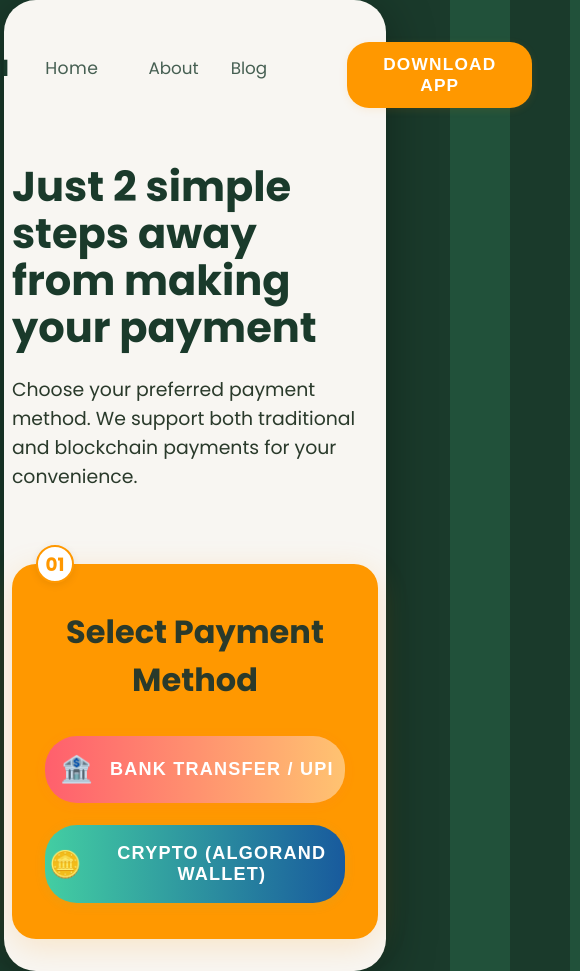
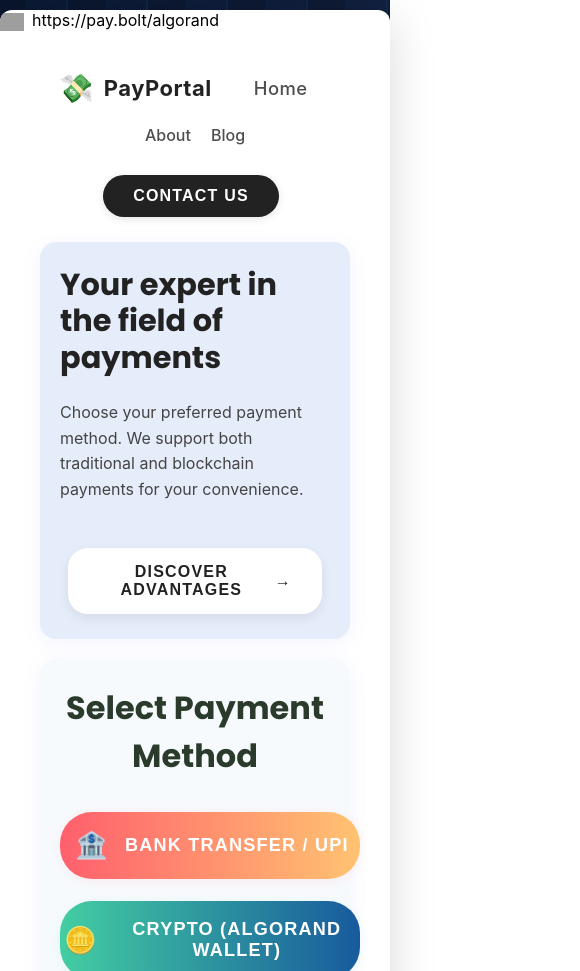
Before and after one commit to Suryadeepsinh-Jadeja/payments_algorand, a React (Vite) app: page / in a window 390 px wide. Shown: the whole page, 580 px wide, since content can reach past the window. After the commit the page ends 844 px from the top, so only its background shows below. Built offline with nearby package versions, Linux system fonts and the light colour scheme; grey boxes are pictures that could not be loaded; what algosdk would draw is missing.

Commit message:
Modernize UI: widen main container, cards, and browser frame; improve spacing, padding, and responsiveness for dashboard look

```diff
--- a/src/index.css
+++ b/src/index.css
@@ -5,24 +5,14 @@
 }
 
 body {
-  font-family: 'Poppins', 'Montserrat', -apple-system, BlinkMacSystemFont, 'Segoe UI', 'Roboto', 'Oxygen',
+  font-family: 'Inter', 'Poppins', 'Montserrat', -apple-system, BlinkMacSystemFont, 'Segoe UI', 'Roboto', 'Oxygen',
     'Ubuntu', 'Cantarell', 'Fira Sans', 'Droid Sans', 'Helvetica Neue',
     sans-serif;
   -webkit-font-smoothing: antialiased;
   -moz-osx-font-smoothing: grayscale;
-  background: #1a3a2b;
+  background: radial-gradient(ellipse at 60% 40%, #e3f0e8 60%, #b7d3e6 100%);
   min-height: 100vh;
-  margin: 0;
-  display: flex;
-  align-items: center;
-  justify-content: center;
-  overflow: hidden;
-  /* vertical stripes */
-  background-image: repeating-linear-gradient(
-    to right,
-    #1a3a2b 0 60px,
-    #21513a 60px 120px
-  );
+  overflow-x: hidden;
 }
 
 .browser-bg {
@@ -34,7 +24,6 @@ body {
   z-index: 0;
 }
 
-/* SVG blockchain pattern overlay */
 .browser-bg:after {
   content: '';
   position: absolute;
@@ -52,65 +41,29 @@ body {
 }
 
 .browser-frame {
-  margin: 48px auto;
-  max-width: 480px;
+  margin: 32px auto;
+  max-width: 1400px;
+  width: 95%;
   border-radius: 18px;
-  box-shadow: 0 8px 48px 0 rgba(0,0,0,0.55), 0 1.5px 0 0 #222b44;
-  background: rgba(18, 28, 48, 0.98);
+  box-shadow: 0 8px 48px 0 rgba(0,0,0,0.15);
+  background: #fff;
   overflow: hidden;
   position: relative;
   z-index: 2;
 }
 
-.browser-bar {
-  display: flex;
-  align-items: center;
-  height: 38px;
-  background: linear-gradient(90deg, #1a2a4f 60%, #223366 100%);
-  border-bottom: 1.5px solid #223366;
-  padding: 0 18px;
-  gap: 10px;
-  position: relative;
-}
-
-.browser-dot {
-  width: 12px;
-  height: 12px;
-  border-radius: 50%;
-  display: inline-block;
-  margin-right: 4px;
-}
-.browser-dot.red { background: #ff5f56; border: 1.5px solid #e0443e; }
-.browser-dot.yellow { background: #ffbd2e; border: 1.5px solid #dea123; }
-.browser-dot.green { background: #27c93f; border: 1.5px solid #13a10e; }
-
-.browser-address {
-  margin: 0 auto;
-  background: #192a44;
-  border-radius: 7px;
-  padding: 3px 16px 3px 8px;
-  color: #b6eaff;
-  font-size: 1.01rem;
-  display: flex;
-  align-items: center;
-  box-shadow: 0 1px 4px 0 rgba(0,0,0,0.10);
-  font-family: 'Poppins', monospace;
-  letter-spacing: 0.02em;
-}
-
 .browser-content {
-  padding: 0;
-  min-height: 540px;
+  min-height: 700px;
   display: flex;
   align-items: center;
   justify-content: center;
   background: none;
+  padding: 20px;
 }
 
 #root {
   width: 100%;
-  max-width: 480px;
-  padding: 0;
+  max-width: 1200px;
 }
 
 .glass-container {
@@ -143,14 +96,16 @@ h1, h2, h3 {
 }
 
 h1 {
-  font-size: 2.5rem;
-  margin-bottom: 18px;
+  font-size: 2.8rem;
+  margin-bottom: 24px;
+  line-height: 1.2;
 }
 
 p {
-  font-size: 1.13rem;
-  color: #222;
-  margin-bottom: 18px;
+  font-size: 1.2rem;
+  color: #333;
+  margin-bottom: 24px;
+  line-height: 1.6;
 }
 
 button {
@@ -230,60 +185,62 @@ button:active {
   100% { box-shadow: 0 0 0 0 rgba(67, 206, 162, 0); }
 }
 
+/* ========== Main Layout ========== */
 .tablet-container {
-  background: #f8f6f2;
+  background: #fff;
   border-radius: 32px;
-  box-shadow: 0 8px 48px 0 rgba(0,0,0,0.35);
-  max-width: 980px;
-  width: 98vw;
-  min-height: 600px;
-  margin: auto;
+  box-shadow: 0 8px 48px 0 rgba(0,0,0,0.10);
+  max-width: 1200px;
+  width: 95%;
+  margin: 0 auto;
   padding: 0;
   display: flex;
   flex-direction: column;
-  position: relative;
-  justify-content: center;
   align-items: center;
+  min-height: 600px;
 }
 
 .topbar {
   display: flex;
   align-items: center;
   justify-content: space-between;
-  padding: 28px 40px 18px 40px;
+  padding: 40px 60px 24px 60px;
   background: transparent;
-  gap: 32px;
+  gap: 40px;
+  width: 100%;
+  box-sizing: border-box;
 }
+
 .topbar-logo {
   font-weight: 700;
-  font-size: 1.4rem;
-  color: #1a3a2b;
+  font-size: 1.8rem;
+  color: #222;
   letter-spacing: 0.02em;
   display: flex;
   align-items: center;
-  gap: 0;
 }
+
 .topbar-home-link {
-  margin-left: 18px;
-  margin-right: 18px;
-  color: #1a3a2b;
+  margin: 0 24px;
+  color: #222;
   text-decoration: none;
   font-weight: 500;
-  font-size: 1.08rem;
+  font-size: 1.15rem;
   opacity: 0.8;
   transition: opacity 0.2s;
 }
 .topbar-home-link:hover {
   opacity: 1;
 }
+
 .topbar-nav {
   display: flex;
-  gap: 32px;
-  font-size: 1.05rem;
-  margin-right: 32px;
+  gap: 40px;
+  font-size: 1.1rem;
+  margin-right: 40px;
 }
 .topbar-nav a {
-  color: #1a3a2b;
+  color: #222;
   text-decoration: none;
   font-weight: 500;
   opacity: 0.8;
@@ -292,91 +249,308 @@ button:active {
 .topbar-nav a:hover {
   opacity: 1;
 }
+
 .topbar-btn {
-  background: #ff9800;
+  background: #222;
   color: #fff;
   border: none;
-  border-radius: 22px;
-  padding: 12px 36px;
+  border-radius: 25px;
+  padding: 15px 40px;
   font-weight: 700;
-  font-size: 1.08rem;
+  font-size: 1.1rem;
   cursor: pointer;
-  box-shadow: 0 2px 8px rgba(255,152,0,0.10);
-  transition: background 0.2s;
-  margin-left: 16px;
+  box-shadow: 0 2px 8px rgba(0,0,0,0.10);
+  transition: background 0.2s, transform 0.2s;
+  margin-left: 20px;
 }
 .topbar-btn:hover {
-  background: #ffb74d;
+  background: #444;
+  transform: translateY(-1px);
 }
 
 .tablet-content {
   flex: 1;
   display: flex;
   flex-direction: row;
-  align-items: center;
+  align-items: stretch;
   justify-content: center;
-  padding: 0 48px 48px 48px;
-  gap: 48px;
+  padding: 40px 60px 60px 60px;
+  gap: 60px;
   width: 100%;
   box-sizing: border-box;
 }
 
-.accent-card {
-  background: #ff9800;
-  color: #fff;
-  border-radius: 24px;
-  padding: 44px 32px 36px 32px;
-  min-width: 340px;
-  max-width: 420px;
-  width: 370px;
-  box-shadow: 0 8px 32px rgba(255,152,0,0.18);
-  position: relative;
+.left-card, .right-cards {
   display: flex;
   flex-direction: column;
-  align-items: center;
+  align-items: flex-start;
   justify-content: center;
-  margin: 0 auto;
-}
-.accent-card-centered {
-  align-items: center;
-  justify-content: center;
-  text-align: center;
-}
-.accent-card .step {
-  background: #fff;
-  color: #ff9800;
-  border-radius: 50%;
-  width: 38px;
-  height: 38px;
-  display: flex;
-  align-items: center;
-  justify-content: center;
-  font-weight: 700;
-  font-size: 1.15rem;
-  position: absolute;
-  top: -19px;
-  left: 24px;
-  box-shadow: 0 2px 8px rgba(0,0,0,0.08);
-  border: 2.5px solid #ff9800;
-  z-index: 2;
+  width: 50%;
 }
 
-/* Responsive */
+.left-card {
+  background: #e6edfa;
+  border-radius: 28px;
+  padding: 50px 40px;
+  min-height: 400px;
+  box-shadow: 0 4px 20px rgba(100,120,255,0.08);
+  display: flex;
+  flex-direction: column;
+  justify-content: center;
+}
+
+.left-card h1 {
+  font-size: 2.8rem;
+  color: #222;
+  margin-bottom: 24px;
+  line-height: 1.2;
+}
+
+.left-card p {
+  font-size: 1.25rem;
+  color: #444;
+  margin-bottom: 40px;
+  line-height: 1.6;
+}
+
+.left-card .cta-btn {
+  background: #fff;
+  color: #222;
+  border: none;
+  border-radius: 20px;
+  padding: 18px 40px;
+  font-weight: 600;
+  font-size: 1.15rem;
+  cursor: pointer;
+  box-shadow: 0 4px 12px rgba(0,0,0,0.08);
+  margin-top: 16px;
+  display: inline-flex;
+  align-items: center;
+  gap: 10px;
+  transition: all 0.2s;
+  align-self: flex-start;
+}
+.left-card .cta-btn:hover {
+  background: #f5f5f5;
+  transform: translateY(-2px);
+  box-shadow: 0 6px 16px rgba(0,0,0,0.12);
+}
+
+.right-cards {
+  background: #f7fafd;
+  border-radius: 28px;
+  padding: 50px 40px;
+  min-height: 400px;
+  box-shadow: 0 4px 20px rgba(100,120,255,0.08);
+  display: flex;
+  flex-direction: column;
+  justify-content: center;
+  gap: 30px;
+}
+
+.payment-card {
+  background: #d6f7d6;
+  border-radius: 20px;
+  padding: 35px 30px;
+  box-shadow: 0 3px 15px rgba(100,200,100,0.10);
+  display: flex;
+  flex-direction: column;
+  gap: 20px;
+  transition: transform 0.2s;
+}
+.payment-card:hover {
+  transform: translateY(-2px);
+}
+
+.payment-card.crypto {
+  background: #cbe6fa;
+  box-shadow: 0 3px 15px rgba(100,180,255,0.10);
+}
+
+.payment-card .card-title {
+  font-size: 1.3rem;
+  font-weight: 700;
+  color: #222;
+}
+
+.payment-card .card-desc {
+  font-size: 1.1rem;
+  color: #444;
+  line-height: 1.5;
+}
+
+.payment-card .card-btn {
+  background: #222;
+  color: #fff;
+  border: none;
+  border-radius: 18px;
+  padding: 15px 32px;
+  font-weight: 600;
+  font-size: 1.1rem;
+  cursor: pointer;
+  box-shadow: 0 3px 10px rgba(0,0,0,0.08);
+  margin-top: 12px;
+  display: inline-flex;
+  align-items: center;
+  gap: 10px;
+  transition: all 0.2s;
+  align-self: flex-start;
+}
+.payment-card .card-btn:hover {
+  background: #444;
+  transform: translateY(-1px);
+  box-shadow: 0 5px 15px rgba(0,0,0,0.15);
+}
+
+/* ===================== Media Queries ===================== */
+@media (max-width: 1200px) {
+  .tablet-content {
+    gap: 40px;
+    padding: 30px 40px 50px 40px;
+  }
+
+  .topbar {
+    padding: 30px 40px 20px 40px;
+    gap: 30px;
+  }
+
+  .left-card h1 {
+    font-size: 2.4rem;
+  }
+
+  .left-card p {
+    font-size: 1.15rem;
+  }
+}
+
 @media (max-width: 900px) {
+  .browser-frame {
+    width: 98%;
+    margin: 20px auto;
+  }
+
+  .tablet-container {
+    width: 100%;
+    border-radius: 20px;
+    margin: 0;
+  }
+
   .tablet-content {
     flex-direction: column;
-    gap: 18px;
-    padding: 0 8px 32px 8px;
+    gap: 30px;
+    padding: 20px 30px 40px 30px;
+    align-items: stretch;
   }
-  .accent-card {
-    min-width: unset;
-    max-width: unset;
+
+  .topbar {
+    flex-direction: column;
+    gap: 20px;
+    padding: 25px 30px 15px 30px;
+    text-align: center;
+  }
+
+  .topbar-nav {
+    gap: 25px;
+    margin-right: 0;
+  }
+
+  .topbar-btn {
+    margin-left: 0;
+    margin-top: 10px;
+  }
+
+  .left-card, .right-cards {
     width: 100%;
-    margin: 0 auto;
+    padding: 35px 25px;
+    min-height: auto;
   }
-  .tablet-container {
-    max-width: 99vw;
-    min-width: unset;
-    padding: 0;
+
+  .left-card h1 {
+    font-size: 2.2rem;
+  }
+
+  .left-card p {
+    font-size: 1.1rem;
+  }
+
+  .right-cards {
+    gap: 25px;
+  }
+
+  .payment-card {
+    padding: 30px 25px;
   }
 }
+
+@media (max-width: 600px) {
+  .browser-frame {
+    width: 100%;
+    margin: 10px auto;
+    border-radius: 12px;
+  }
+
+  .tablet-container {
+    border-radius: 12px;
+    box-shadow: none;
+  }
+
+  .tablet-content {
+    padding: 15px 20px 30px 20px;
+    gap: 20px;
+  }
+
+  .topbar {
+    padding: 20px 20px 10px 20px;
+  }
+
+  .topbar-logo {
+    font-size: 1.5rem;
+  }
+
+  .topbar-nav {
+    gap: 20px;
+    font-size: 1rem;
+  }
+
+  .topbar-btn {
+    padding: 12px 30px;
+    font-size: 1rem;
+  }
+
+  .left-card, .right-cards {
+    padding: 25px 20px;
+    border-radius: 16px;
+  }
+
+  .left-card h1 {
+    font-size: 1.9rem;
+  }
+
+  .left-card p {
+    font-size: 1rem;
+    margin-bottom: 30px;
+  }
+
+  .left-card .cta-btn {
+    padding: 15px 30px;
+    font-size: 1rem;
+  }
+
+  .payment-card {
+    padding: 25px 20px;
+    gap: 15px;
+  }
+
+  .payment-card .card-title {
+    font-size: 1.2rem;
+  }
+
+  .payment-card .card-desc {
+    font-size: 1rem;
+  }
+
+  .payment-card .card-btn {
+    padding: 12px 25px;
+    font-size: 1rem;
+  }
+}
--- a/src/main.jsx
+++ b/src/main.jsx
@@ -1,8 +1,9 @@
 import React, { useState } from "react";
 import ReactDOM from "react-dom/client";
-import PaymentOptions from "./PaymentOptions";
 import BankPayment from "./BankPayment";
 import AlgoPayment from "./AlgoPayment";
+import PaymentOptions from "./PaymentOptions";
+import BrowserFrame from "./BrowserFrame";
 import "./index.css";
 
 const TopBar = () => (
@@ -16,32 +17,38 @@ const TopBar = () => (
       <a href="#">About</a>
       <a href="#">Blog</a>
     </nav>
-    <button className="topbar-btn">DOWNLOAD APP</button>
+    <button className="topbar-btn">Contact us</button>
+  </div>
+);
+
+const PaymentIntro = () => (
+  <div className="left-card">
+    <h1>Your expert in the field of payments</h1>
+    <p>Choose your preferred payment method. We support both traditional and blockchain payments for your convenience.</p>
+    <button className="cta-btn">Discover advantages <span>→</span></button>
   </div>
 );
 
 const App = () => {
   const [screen, setScreen] = useState("options");
 
-  let accentCard = null;
-  if (screen === "bank") accentCard = <BankPayment onBack={() => setScreen("options")} />;
-  else if (screen === "crypto") accentCard = <AlgoPayment onBack={() => setScreen("options")} />;
-  else accentCard = <PaymentOptions onSelect={setScreen} />;
+  let rightContent;
+  if (screen === "bank") rightContent = <BankPayment onBack={() => setScreen("options")} />;
+  else if (screen === "crypto") rightContent = <AlgoPayment onBack={() => setScreen("options")} />;
+  else rightContent = <PaymentOptions onSelect={setScreen} />;
 
   return (
-    <div className="tablet-container">
-      <TopBar />
-      <div className="tablet-content">
-        <div style={{ flex: 1, display: 'flex', flexDirection: 'column', justifyContent: 'center', minHeight: 420 }}>
-          <h1 style={{fontSize: '2.6rem', lineHeight: 1.13, marginBottom: 24}}>Just 2 simple steps away<br />from making your payment</h1>
-          <p style={{fontSize: '1.18rem', color: '#2a3a2b', maxWidth: 380}}>Choose your preferred payment method. We support both traditional and blockchain payments for your convenience.</p>
-        </div>
-        <div className="accent-card accent-card-centered">
-          <div className="step">01</div>
-          {accentCard}
+    <BrowserFrame>
+      <div className="tablet-container">
+        <TopBar />
+        <div className="tablet-content">
+          <PaymentIntro />
+          <div className="right-cards">
+            {rightContent}
+          </div>
         </div>
       </div>
-    </div>
+    </BrowserFrame>
   );
 };
 
```
